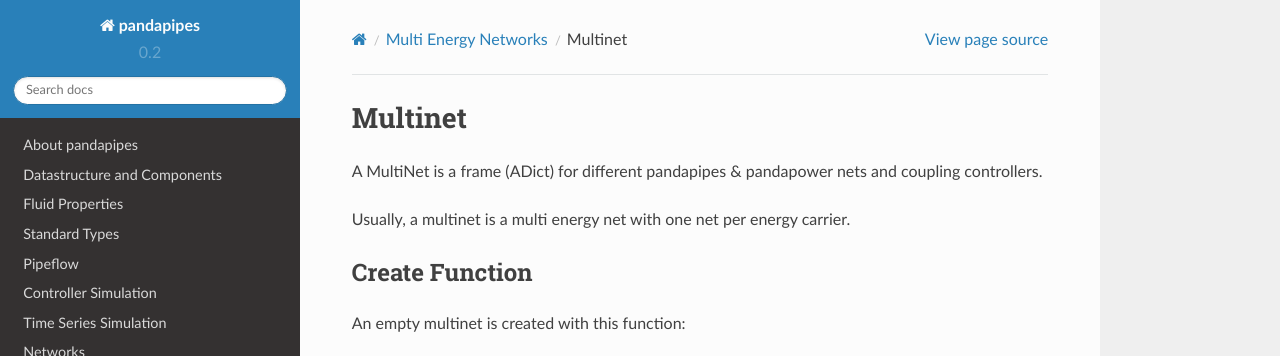
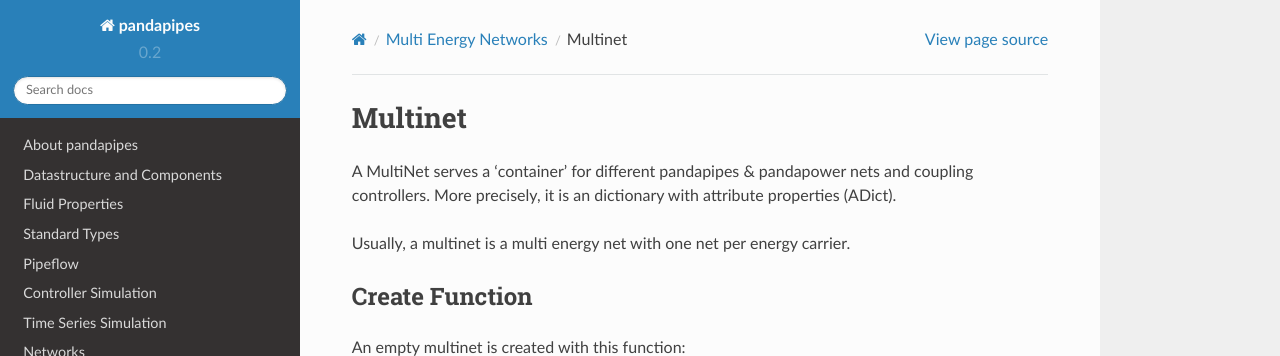
Before and after one commit to e2nIEE/pandapipes, a Sphinx documentation site: the page built from doc/source/multi_energy_nets/multinet.rst, in a window 1280 px wide and 1190 px high, cut to the strip 0-356 px from the top of the window. Built offline with Sphinx 7.4.7 and the Read the Docs theme 2.0.0, drawn with Linux system fonts in a browser that asks for light colours.

Commit message:
improvement of multinet-documentation

```diff
--- a/doc/source/multi_energy_nets.rst
+++ b/doc/source/multi_energy_nets.rst
@@ -1,8 +1,8 @@
 .. _me_networks:
 
-########
+#####################
 Multi Energy Networks
-########
+#####################
 
 
 With pandapipes and pandapower, it is possible to calculate gas and power networks that are
--- a/doc/source/multi_energy_nets/coupling_controllers.rst
+++ b/doc/source/multi_energy_nets/coupling_controllers.rst
@@ -35,9 +35,9 @@
 .csv files with profile data. Thus, for time series calculation, a ConstController is attached
 to the input side of the coupled elements. The ConstController reads profile data from a
 datasource and writes it to a dedicated element in the net (the input side of the coupled
-elements). Afterwards, the P2G or G2P is called to calculate the corresponding output values to the
-other net. With the following functions, matching pairs of ConstControllers and P2G/G2P
-controllers can be created conveniently.
+elements). Afterwards, the P2G or G2P controller is called to calculate the corresponding output
+values to the other net. With the following functions, matching pairs of ConstControllers and
+P2G/G2P controllers can be created conveniently.
 
 .. note:: The `order` tuple (0, 1) is important to ensure that the profile values are updated before
           the output is calculated, based on the updated values.
--- a/doc/source/multi_energy_nets/me_time_series.rst
+++ b/doc/source/multi_energy_nets/me_time_series.rst
@@ -7,3 +7,6 @@
 To run a coupled time series simulation, this function has to be called:
 
 .. autofunction:: pandapipes.multinet.timeseries.run_timeseries_multinet.run_timeseries
+
+Further information on how to set up a time series simulation with a power and gas net is given
+in the second part of the tutorial `coupled_nets_h2_p2g2p.ipynb <https://github.com/e2nIEE/pandapipes/blob/develop/tutorials/coupled_nets_h2_p2g2p.ipynb>`_.
--- a/doc/source/multi_energy_nets/multinet.rst
+++ b/doc/source/multi_energy_nets/multinet.rst
@@ -2,7 +2,8 @@
 Multinet
 ********
 
-A MultiNet is a frame (ADict) for different pandapipes & pandapower nets and coupling controllers.
+A MultiNet serves a 'container' for different pandapipes & pandapower nets and coupling controllers.
+More precisely, it is an dictionary with attribute properties (ADict).
 
 Usually, a multinet is a multi energy net with one net per energy carrier.
 
```
